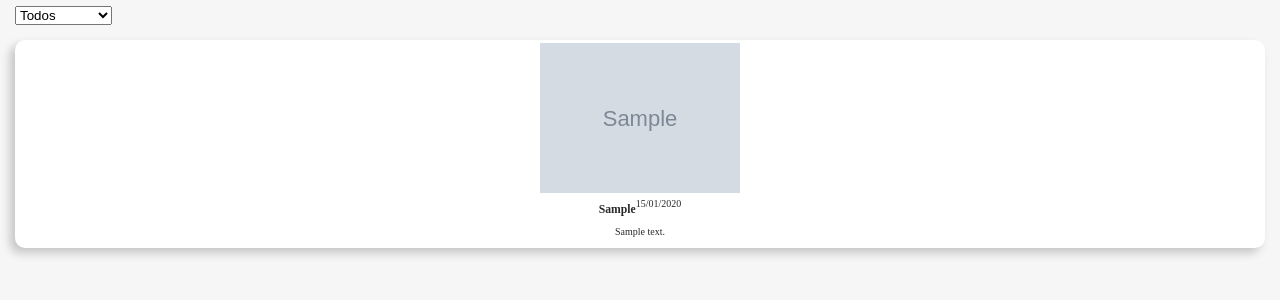
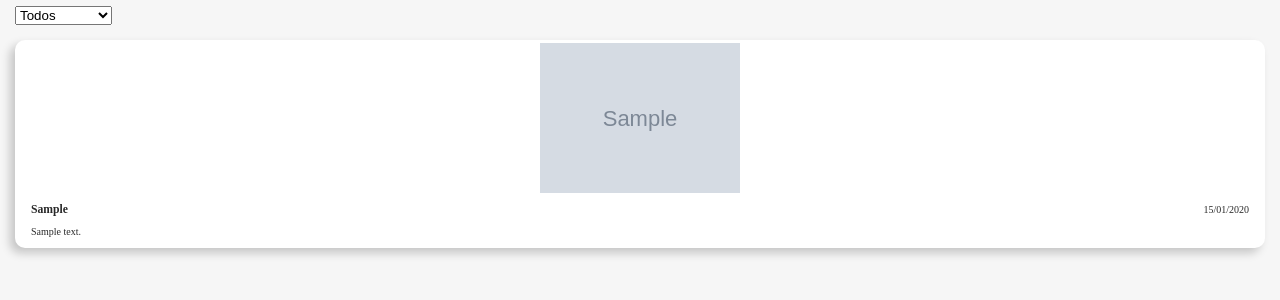
Before and after one commit to soualansousa/IFinder_Django, a Django app: page /lista_itens/ in a window 1280 px wide. Shown: the part 157-457 px from the top of the page. Run offline with Django 5.2, Linux system fonts and the light colour scheme; tables that the repository leaves empty hold one stand-in row (values such as "Sample post"); grey boxes marked "Sample" are stand-in pictures.

Commit message:
Imagem styles ok

```diff
--- a/base_static/global/css/style.css
+++ b/base_static/global/css/style.css
@@ -274,18 +274,12 @@ textarea {
     min-width: 25rem;
     border-radius: 1rem;
     box-shadow: -5px 5px 10px rgba(0, 0, 0, .2);
-    display: flex;
-    align-items: center;
     padding: 0.3rem;
-    flex-direction: column;
+    text-align: center;
 }
 
 .objeto-informacao{
-    display: flex;
-    justify-content: center;
-    align-items: center;
     padding: 0.3rem;
-    flex-flow: column;
 }
 
 .objeto-imagem img{
@@ -295,21 +289,22 @@ textarea {
 
 .objeto-cabecalho{
     display: flex;
-    justify-content: space-around;
-    width: 100%;
+    align-items: center;
+    justify-content: space-between;
 }
 
 .objeto-titulo{
-    width: 80%;
     padding: 0.5rem 0;
+    margin-left: 1rem;
 }
 
 .objeto-data{
-    display: flex;
+    margin-right: 1rem;
 }
 
 .objeto-descrição {
     padding: 0.5rem 1rem;
+    text-align: left;
 }
 
 .objeto:hover {
--- a/ifinder/templates/ifinder/partials/item.html
+++ b/ifinder/templates/ifinder/partials/item.html
@@ -4,12 +4,8 @@
         </div>
         <div class="objeto-informacao">
             <div class="objeto-cabecalho">
-                <div class="objeto-titulo">
-                    <h3>{{Items.Título}}</h3>
-                </div>
-                <div class="objeto-data">
-                    <p>{{Items.Data|date:"d/m/Y"}}</p>
-                </div>
+                    <h3 class="objeto-titulo">{{Items.Título}}</h3>
+                    <p class="objeto-data">{{Items.Data|date:"d/m/Y"}}</p>
             </div>
             <div class="objeto-descrição">
                 <p>{{Items.Descrição}}</p>
```
